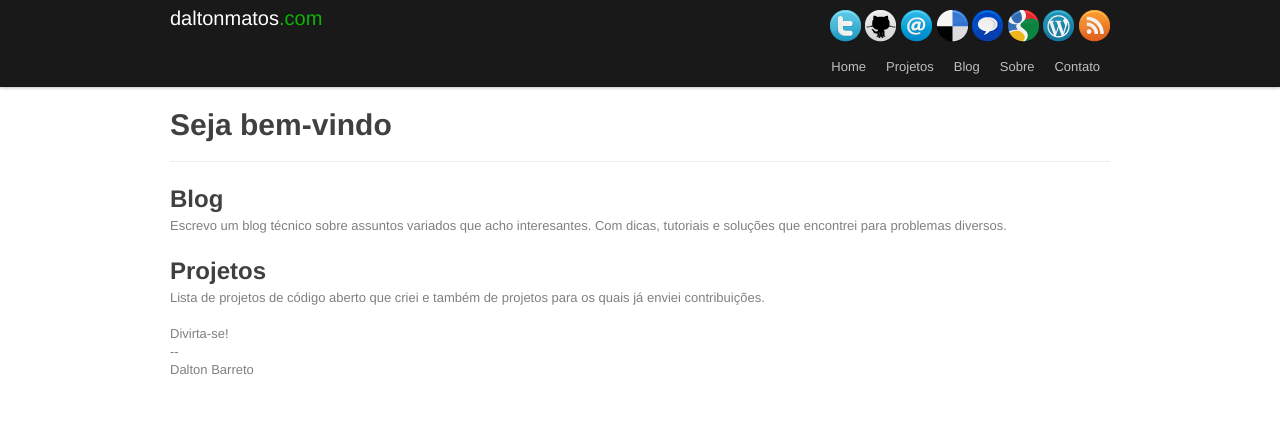
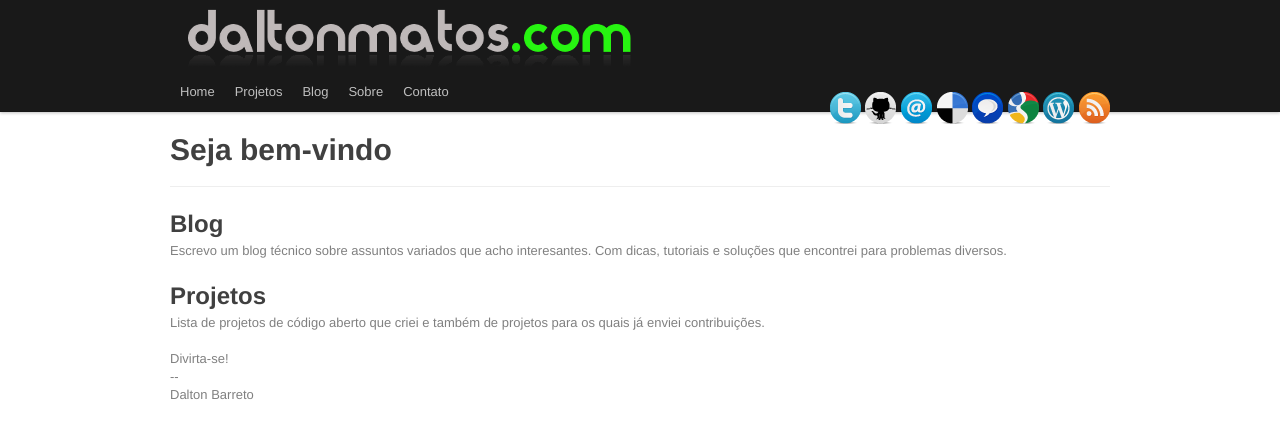
Before and after one commit to daltonmatos/daltonmatos.com, a Python web app: template daltonmatosdotcom/mainsite/templates/index.html in a window 1280 px wide. Shown: the top 438 px of the page. Run offline with Jinja, Linux system fonts and the light colour scheme; the template is opened without the code that fills it, so the values that code supplies are empty.

Commit message:
Adicionada imagem do logo. Novo layout da topbar

```diff
--- a/css-src/daltonmatos.less
+++ b/css-src/daltonmatos.less
@@ -10,6 +10,6 @@
 
 .socialbar {
   float: right;
-  padding-top: 10px;
+  padding-top: 20px;
 
 }
--- a/css-src/preboot.less
+++ b/css-src/preboot.less
@@ -7,7 +7,7 @@
 // ---------
 
 //Top bar
-@topBarHeight:	    87px;
+@topBarHeight:	    112px;
 
 // Links
 @linkColor:         #004b00;
--- a/daltonmatosdotcom/static/css/site.css
+++ b/daltonmatosdotcom/static/css/site.css
@@ -1105,7 +1105,7 @@ table.zebra-striped th.headerSortUp.purple, table.zebra-striped th.headerSortDow
  * ---------------------------------------------------------------------------- */
 div.topbar {
   background-color: rgba(0, 0, 0, 0.9);
-  height: 87px;
+  height: 112px;
   position: fixed;
   top: 0;
   left: 0;
@@ -1120,25 +1120,11 @@ div.topbar a {
   color: #bfbfbf;
   text-shadow: 0 -1px 0 rgba(0, 0, 0, 0.25);
 }
-div.topbar ul li a:hover, div.topbar ul li.active a, div.topbar a.logo:hover {
+div.topbar ul li a:hover, div.topbar ul li.active a {
   background-color: rgba(255, 255, 255, 0.15);
   background-color: #222;
   color: #ffffff;
   text-decoration: none;
-}
-div.topbar a.logo {
-  float: left;
-  display: block;
-  padding: 8px 20px 12px;
-  margin-left: -20px;
-  color: #ffffff;
-  font-size: 20px;
-  font-weight: 200;
-  line-height: 1;
-}
-div.topbar a.logo img {
-  float: left;
-  margin-right: 6px;
 }
 div.topbar form {
   float: left;
@@ -1761,12 +1747,12 @@ div.twipsy .twipsy-arrow {
   margin-bottom: 0;
 }
 .maincontent {
-  padding-top: 107px;
+  padding-top: 132px;
 }
 .green {
   color: #0db505;
 }
 .socialbar {
   float: right;
-  padding-top: 10px;
-}
+  padding-top: 20px;
+}
--- a/daltonmatosdotcom/templates/base.html
+++ b/daltonmatosdotcom/templates/base.html
@@ -7,12 +7,11 @@
 
   <body>
 
-    <div class="container">
-    <div class="topbar">
-
+      <div class="topbar">
         <div class="container">
-          <h3><a href="/" class="logo"> daltonmatos<span class="green">.com </span></a></h3>
-
+              <div class="logo columns10">
+                <img src="/static/images/logo.png"/>
+              </div>
 
           <div class="socialbar">
             <a href="https://twitter.com/daltonmatos" target="_new"><img src="/static/images/twitter.png"/></a>
@@ -24,9 +23,8 @@
             <a href="http://daltonmatos.wordpress.com" target="_new"><img src="/static/images/wordpress.png"/></a>
             <a href="http://daltonmatos.wordpress.com/feed/" target="_new"><img src="/static/images/rss.png"/></a>
           </div>
-        </div>
-        <div class="container">
-            <ul class="nav secondary-nav">
+
+            <ul class="">
                 <li class="{{home_active}}"><a href="/">Home</a></li>
                 <li class="{{projects_active}}"><a href="/projects">Projetos</a></li>
                 <li class="{{blog_active}}"><a href="/blog">Blog</a></li>
@@ -36,12 +34,10 @@
         </div>
       </div>
 
-      <div class="maincontent">
+      <div class="maincontent container">
           {% block body %}
           {% endblock %}
       </div>
 
-
-    </div>
   </body>
 </html>
```
Also changed, not shown: css-src/patterns.less (+1 -17 lines), daltonmatosdotcom/static/images/logo.png (added).
